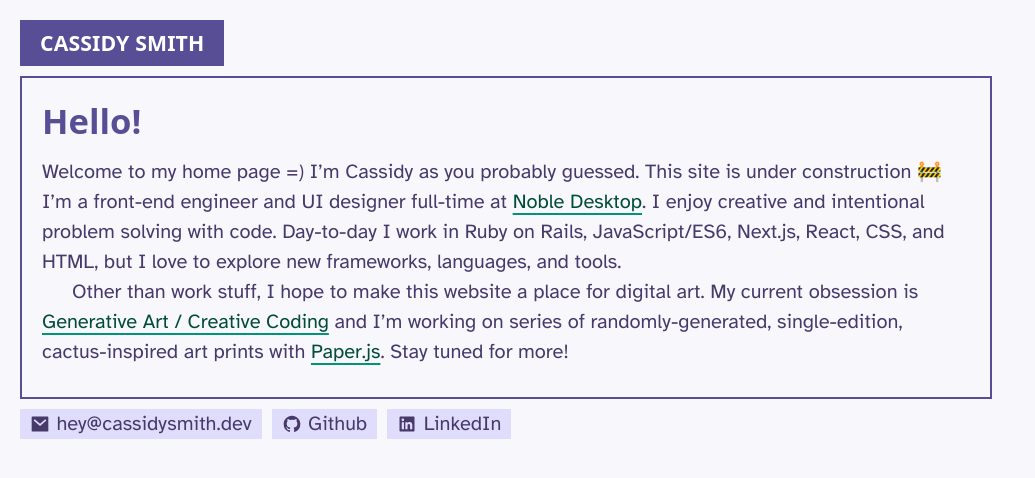
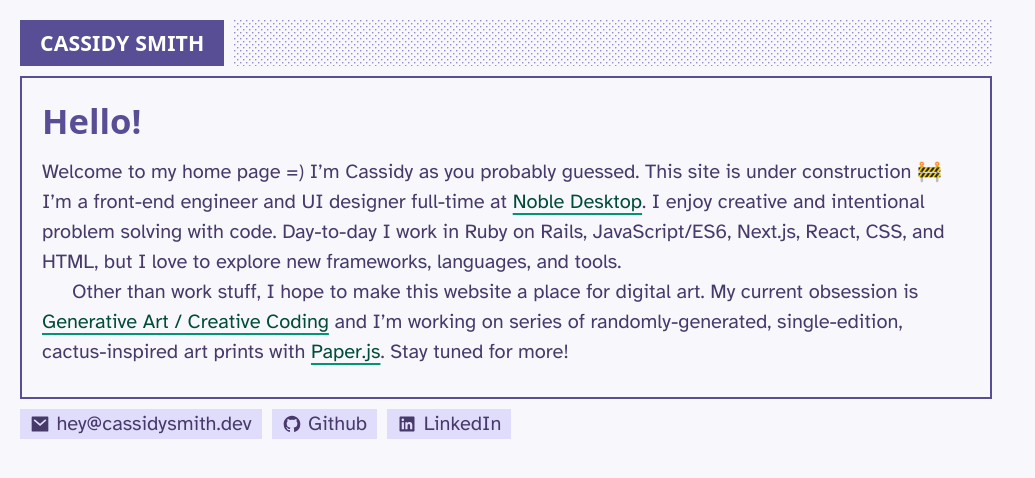
Before and after one commit to heycassidy/cassidysmith.dev, a Next.js app: page / in a window 1280 px wide. Shown: the top 478 px of the page, without its empty margins (0-1035 px from the left). Built offline with nearby package versions, Linux system fonts and the light colour scheme.

Commit message:
add a cute little dot pattern to the banner

```diff
--- a/components/banner.js
+++ b/components/banner.js
@@ -1,9 +1,16 @@
 import Link from 'next/link'
-import { css } from '../stitches.config'
-import { focusOutline } from '../styles/mixins'
+import { css, theme } from '../stitches.config'
+import { focusOutline, dotPatternBackground } from '../styles/mixins'
 
 const bannerStyles = css({
-  marginBottom: '$medium'
+  marginBottom: '$medium',
+  gap: '$medium',
+  display: 'flex',
+
+  '.dot-filler': {
+    flex: '1 1 auto',
+    ...dotPatternBackground(theme.colors.primary425.value, '6px')
+  }
 })
 
 const logoStyles = css({
@@ -46,7 +53,9 @@ export default function Banner({ children }) {
             <a>Cassidy Smith</a>
           </Link>
         </span>
+
       </nav>
+      <span className="dot-filler"></span>
     </header>
   )
 }
--- a/components/footer.js
+++ b/components/footer.js
@@ -2,7 +2,6 @@ import { css } from '../stitches.config'
 import ContactLinks from '../components/contactLinks'
 
 const styles = css({
-  backgroundColor: '$background',
 })
 
 export default function Footer({ children }) {
--- a/layouts/appLayout.js
+++ b/layouts/appLayout.js
@@ -5,17 +5,10 @@ import Footer from '../components/footer'
 export default function AppLayout({ children }) {
   const styles = css({
     margin: 'clamp(0rem, 3vw, $large)',
-    // display: 'grid',
-    // gap: '$tiny',
-    // padding: '$tiny',
-    // backgroundColor: '$decorativeBorder',
-
-
+    maxWidth: '75ch',
 
     '.content-container': {
       border: '2px solid $decorativeBorder',
-      maxWidth: '75ch',
-      // backgroundColor: '$background',
       padding: 'clamp($medium, 3vw, $large)',
       paddingBottom: 'clamp($medium, 3vw, $0)'
     }
--- a/package.json
+++ b/package.json
@@ -12,6 +12,7 @@
     "@fontsource/syne": "^4.5.3",
     "@stitches/react": "^1.2.6",
     "chroma-js": "^2.4.2",
+    "mini-svg-data-uri": "^1.4.3",
     "next": "^12.1.0",
     "react": "17.0.2",
     "react-dom": "17.0.2",
--- a/stitches.config.js
+++ b/stitches.config.js
@@ -11,5 +11,5 @@ export const {
   createTheme,
   config,
 } = createStitches({
-  theme: defaultTheme
+  theme: defaultTheme,
 })
--- a/styles/mixins.js
+++ b/styles/mixins.js
@@ -1,3 +1,15 @@
+import svgToTinyDataUri from 'mini-svg-data-uri'
+
+
+export const dotPatternBackground = (color, size) => {
+  const svg = `<svg width='16' height='16' viewBox='0 0 16 16' xmlns='http://www.w3.org/2000/svg'><g fill='${color}' fill-rule='evenodd'><circle cx='2' cy='2' r='2'/><circle cx='10' cy='10' r='2'/></g></svg>`
+
+  return {
+    backgroundImage: `url("${svgToTinyDataUri(svg)}")`,
+    backgroundSize: size,
+  }
+}
+
 export const focusOutline = {
   outline: '2px dashed $colors$secondary425',
   outlineOffset: '1px',
```
Also changed, not shown: 1 other file (tests, documents, lock files or other folders).
